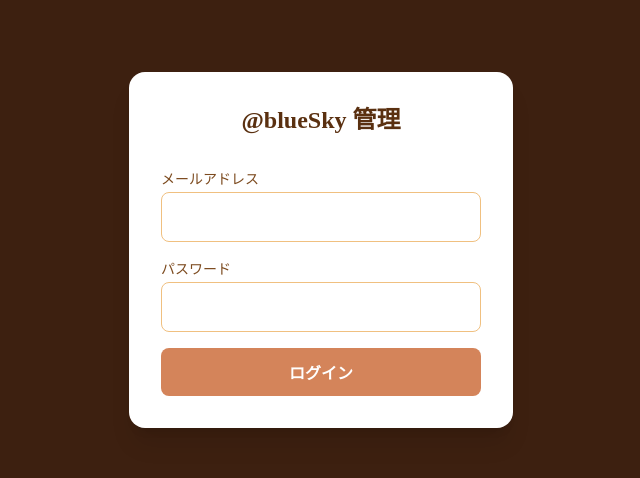
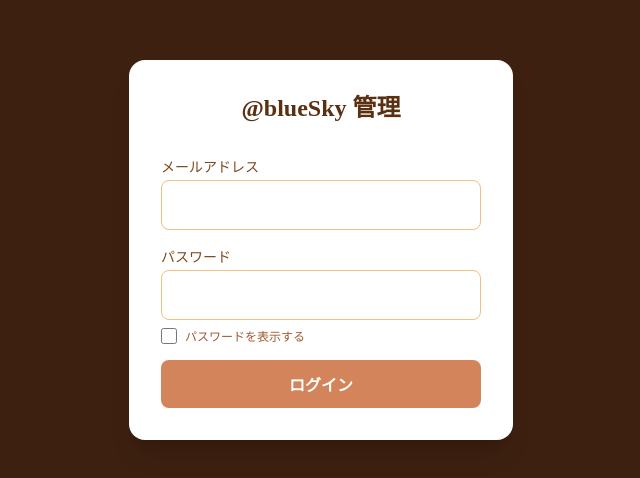
Before and after one commit to bubasparks-Nyogi/bluesky-camp, a Next.js app: page /admin/login in a window 1280 px wide. Shown: the part 150-628 px from the top of the page, without its empty margins (319-959 px from the left). Built offline with nearby package versions, Linux system fonts and the light colour scheme; no server answers.

Commit message:
feat: ログインページにパスワード表示チェックボックスを追加

```diff
--- a/app/admin/login/page.tsx
+++ b/app/admin/login/page.tsx
@@ -13,6 +13,7 @@
   const [password, setPassword] = useState('')
   const [error,    setError]    = useState<string | null>(null)
   const [loading,  setLoading]  = useState(false)
+  const [showPass, setShowPass] = useState(false)
 
   const handleLogin = async (e: React.FormEvent) => {
     e.preventDefault()
@@ -42,8 +43,13 @@
           </div>
           <div>
             <label className="block text-sm text-warm-500 mb-1">パスワード</label>
-            <input type="password" required value={password} onChange={e => setPassword(e.target.value)}
+            <input type={showPass ? 'text' : 'password'} required value={password} onChange={e => setPassword(e.target.value)}
                    className="w-full border border-warm-200 rounded-lg px-4 py-3 text-warm-700 focus:outline-none focus:border-warm-400 text-base" />
+            <label className="flex items-center gap-2 mt-2 cursor-pointer select-none">
+              <input type="checkbox" checked={showPass} onChange={e => setShowPass(e.target.checked)}
+                     className="w-4 h-4 accent-warm-300" />
+              <span className="text-xs text-warm-400">パスワードを表示する</span>
+            </label>
           </div>
           {error && <p className="text-red-500 text-sm">{error}</p>}
           <button type="submit" disabled={loading}
```
